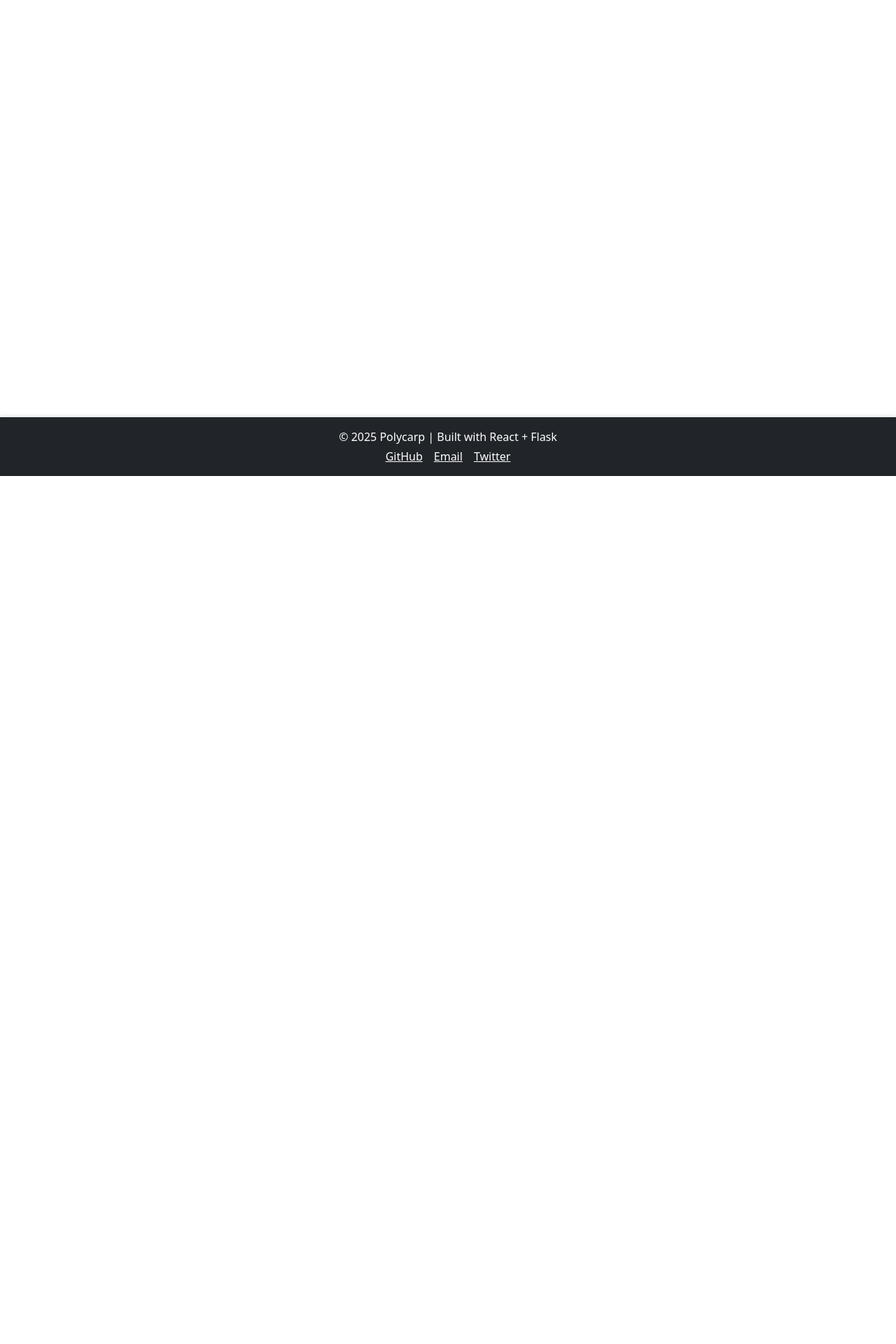
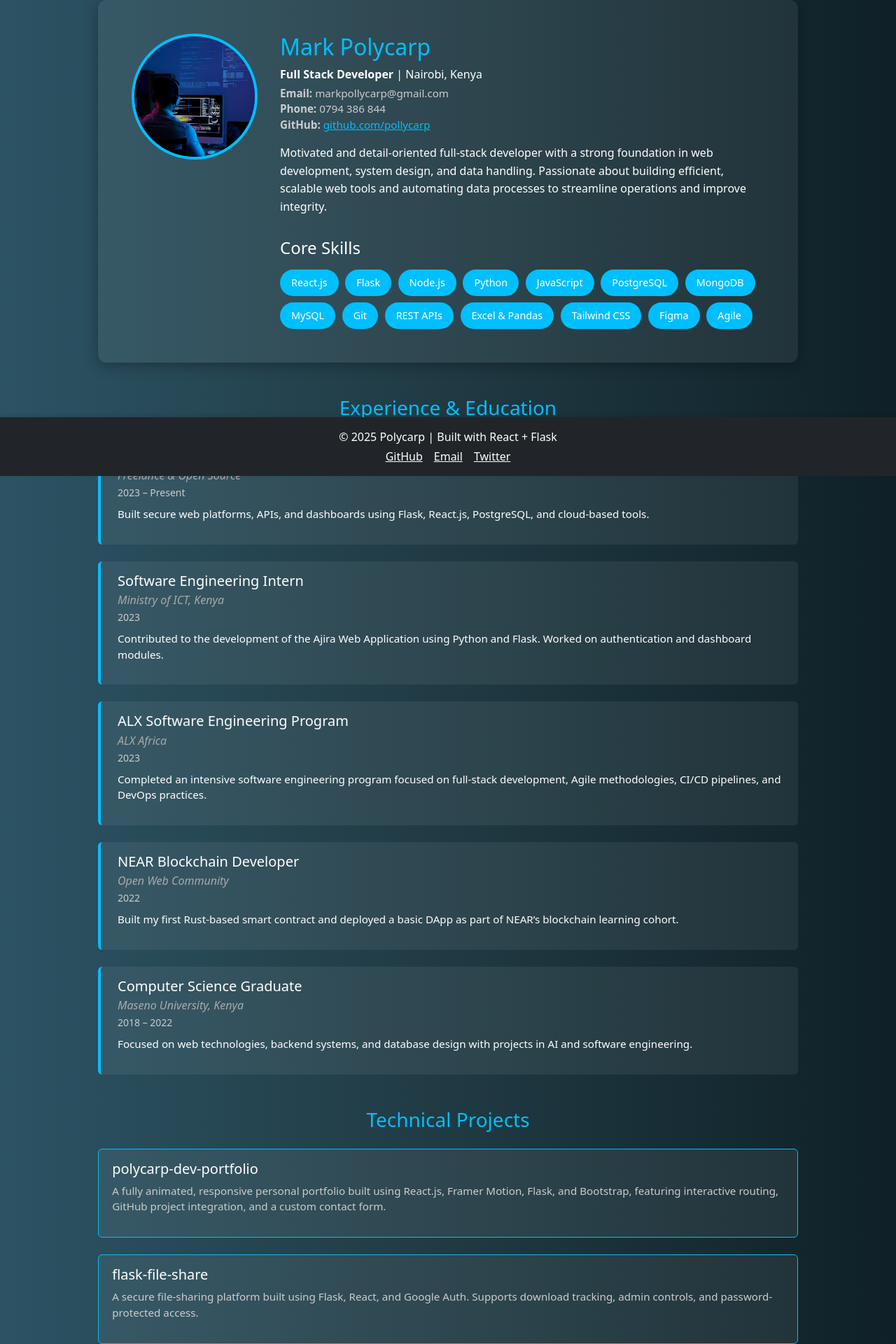
Before and after one commit to pollycarp/polycarp-dev-portfolio, a React (Create React App) app in the folder client/: page /about in a window 1280 px wide. Shown: the part 120-2040 px from the top of the page at 70% size. Before the commit the page ends 800 px from the top, so only its background shows below. Built offline with nearby package versions, Linux system fonts and the light colour scheme.

Commit message:
projects update

```diff
--- a/client/src/App.js
+++ b/client/src/App.js
@@ -7,6 +7,7 @@ import Footer from './components/Footer';
 import Home from './pages/Home';
 import Projects from './pages/Projects';
 import Contact from './pages/Contact';
+import About from './pages/About';
 
 const routeMessages = {
   '/': '> Welcome back, kingslayer254...',
@@ -37,6 +38,7 @@ const AnimatedRoutes = ({ loading, setLoading, setRouteMessage }) => {
         <Route path="/" element={<Home loading={loading} />} />
         <Route path="/projects" element={<Projects />} />
         <Route path="/contact" element={<Contact />} />
+        <Route path="/about" element={<About />} />
       </Routes>
     </AnimatePresence>
   );
--- a/client/src/components/ProjectCard.js
+++ b/client/src/components/ProjectCard.js
@@ -1,24 +1,35 @@
 import React from 'react';
 import { motion } from 'framer-motion';
 
+const badgeColors = {
+  JavaScript: '#f7df1e',
+  Python: '#3572A5',
+  HTML: '#e34c26',
+  CSS: '#563d7c',
+  Rust: '#dea584',
+  default: '#6c757d'
+};
+
 const ProjectCard = ({ project }) => {
+  const language = project.tech[0] || 'Other';
+  const badgeColor = badgeColors[language] || badgeColors.default;
+
   return (
     <motion.div
       initial={{ opacity: 0, y: 30 }}
       animate={{ opacity: 1, y: 0 }}
       whileHover={{ scale: 1.03 }}
-      transition={{ duration: 0.5 }}
-      className="project-card"
+      transition={{ duration: 0.4 }}
       style={{
-        border: '1px solid #ccc',
-        borderRadius: '8px',
+        borderRadius: '10px',
+        backgroundColor: '#fff',
         padding: '1.5rem',
-        backgroundColor: '#fff',
-        boxShadow: '0 4px 10px rgba(0, 0, 0, 0.1)',
+        boxShadow: '0 8px 20px rgba(0,0,0,0.05)',
         height: '100%',
         display: 'flex',
         flexDirection: 'column',
         justifyContent: 'space-between',
+        transition: 'all 0.3s ease-in-out'
       }}
     >
       <div>
@@ -28,12 +39,23 @@ const ProjectCard = ({ project }) => {
         </p>
       </div>
 
-      <div>
-        {project.tech && project.tech.length > 0 && (
-          <p style={{ fontSize: '0.85rem', marginTop: '0.5rem' }}>
-            <strong>Tech:</strong> {project.tech.join(', ')}
-          </p>
-        )}
+      <div style={{ marginTop: '1rem' }}>
+        {/* Tech Badge */}
+        <span
+          style={{
+            backgroundColor: badgeColor,
+            color: '#000',
+            fontWeight: 'bold',
+            fontSize: '0.8rem',
+            padding: '0.2rem 0.6rem',
+            borderRadius: '20px',
+            marginRight: '0.5rem'
+          }}
+        >
+          {language}
+        </span>
+
+        {/* GitHub Link */}
         {project.link && (
           <a
             href={project.link}
@@ -41,11 +63,14 @@ const ProjectCard = ({ project }) => {
             rel="noopener noreferrer"
             style={{
               display: 'inline-block',
-              marginTop: '0.75rem',
+              marginTop: '0.5rem',
+              fontSize: '0.85rem',
+              fontWeight: '500',
               color: '#00bfff',
-              fontWeight: 'bold',
               textDecoration: 'none'
             }}
+            onMouseOver={(e) => (e.target.style.textDecoration = 'underline')}
+            onMouseOut={(e) => (e.target.style.textDecoration = 'none')}
           >
             View on GitHub →
           </a>
--- a/client/src/pages/About.js
+++ b/client/src/pages/About.js
@@ -0,0 +1,225 @@
+import React from 'react';
+import { motion } from 'framer-motion';
+import profilePic from '../assets/profile.jpg';
+
+const skills = [
+  'React.js', 'Flask', 'Node.js', 'Python', 'JavaScript',
+  'PostgreSQL', 'MongoDB', 'MySQL', 'Git', 'REST APIs',
+  'Excel & Pandas', 'Tailwind CSS', 'Figma', 'Agile'
+];
+
+const timeline = [
+  {
+    title: 'Full-Stack Developer',
+    subtitle: 'Freelance & Open Source',
+    date: '2023 – Present',
+    description: 'Built secure web platforms, APIs, and dashboards using Flask, React.js, PostgreSQL, and cloud-based tools.'
+  },
+  {
+    title: 'Software Engineering Intern',
+    subtitle: 'Ministry of ICT, Kenya',
+    date: '2023',
+    description: 'Contributed to the development of the Ajira Web Application using Python and Flask. Worked on authentication and dashboard modules.'
+  },
+  {
+    title: 'ALX Software Engineering Program',
+    subtitle: 'ALX Africa',
+    date: '2023',
+    description: 'Completed an intensive software engineering program focused on full-stack development, Agile methodologies, CI/CD pipelines, and DevOps practices.'
+  },
+  {
+    title: 'NEAR Blockchain Developer',
+    subtitle: 'Open Web Community',
+    date: '2022',
+    description: 'Built my first Rust-based smart contract and deployed a basic DApp as part of NEAR’s blockchain learning cohort.'
+  },
+  {
+    title: 'Computer Science Graduate',
+    subtitle: 'Maseno University, Kenya',
+    date: '2018 – 2022',
+    description: 'Focused on web technologies, backend systems, and database design with projects in AI and software engineering.'
+  }
+];
+
+const projects = [
+  {
+    title: 'polycarp-dev-portfolio',
+    description: 'A fully animated, responsive personal portfolio built using React.js, Framer Motion, Flask, and Bootstrap, featuring interactive routing, GitHub project integration, and a custom contact form.'
+  },
+  {
+    title: 'flask-file-share',
+    description: 'A secure file-sharing platform built using Flask, React, and Google Auth. Supports download tracking, admin controls, and password-protected access.'
+  },
+  {
+    title: 'console-grid-game',
+    description: 'A Python-based console game using object-oriented principles and grid logic, featuring obstacles, point collection, and player navigation via CLI.'
+  },
+  {
+    title: 'Airline-Ticket-Reservation-System-Design',
+    description: 'A core Java-based system for managing airline reservations, flight schedules, passenger records, and booking status with basic GUI support.'
+  },
+  {
+    title: 'telco_churn_prediction',
+    description: 'A full-stack machine learning app using Flask, scikit-learn, and pandas. Supports real-time churn prediction, CSV upload, data visualization, and chart rendering via Chart.js.'
+  },
+  {
+    title: 'PrivacyLLM',
+    description: 'A Python research project exploring language model safety and prompt injection vulnerabilities using OpenAI’s GPT APIs and masking strategies.'
+  }
+];
+
+
+const About = () => {
+  return (
+    <motion.section
+      initial={{ opacity: 0, y: 40 }}
+      animate={{ opacity: 1, y: 0 }}
+      exit={{ opacity: 0 }}
+      transition={{ duration: 0.8 }}
+      style={{
+        minHeight: '100vh',
+        padding: '4rem 2rem',
+        background: 'linear-gradient(to right, #2c5364, #203a43, #0f2027)',
+        color: '#fff',
+        display: 'flex',
+        flexDirection: 'column',
+        alignItems: 'center'
+      }}
+    >
+      {/* Core Card */}
+      <div style={{
+        maxWidth: '1000px',
+        width: '100%',
+        backgroundColor: '#ffffff10',
+        borderRadius: '12px',
+        padding: '3rem',
+        display: 'flex',
+        flexWrap: 'wrap',
+        gap: '2rem',
+        boxShadow: '0 4px 20px rgba(0,0,0,0.3)'
+      }}>
+        {/* Profile Image */}
+        <motion.img
+          src={profilePic}
+          alt="Polycarp"
+          style={{
+            borderRadius: '50%',
+            width: '180px',
+            height: '180px',
+            objectFit: 'cover',
+            border: '4px solid #00bfff',
+            flexShrink: 0
+          }}
+          initial={{ scale: 0 }}
+          animate={{ scale: 1 }}
+          transition={{ duration: 0.5 }}
+        />
+
+        {/* Text */}
+        <div style={{ flex: 1, minWidth: '300px' }}>
+          <h2 style={{ fontSize: '2rem', color: '#00bfff' }}>Mark Polycarp</h2>
+          <p style={{ marginBottom: '0.2rem' }}><strong>Full Stack Developer</strong> | Nairobi, Kenya</p>
+          <p style={{ fontSize: '0.95rem', color: '#ccc' }}>
+            <strong>Email:</strong> markpollycarp@gmail.com<br />
+            <strong>Phone:</strong> 0794 386 844<br />
+            <strong>GitHub:</strong> <a href="https://github.com/pollycarp" target="_blank" rel="noopener noreferrer" style={{ color: '#00bfff' }}>github.com/pollycarp</a>
+          </p>
+
+          <p style={{ marginTop: '1rem', lineHeight: '1.6' }}>
+            Motivated and detail-oriented full-stack developer with a strong foundation in web development, system design, and data handling. Passionate about building efficient, scalable web tools and automating data processes to streamline operations and improve integrity.
+          </p>
+
+          {/* Skills */}
+          <div style={{ marginTop: '2rem' }}>
+            <h4 style={{ color: '#fff' }}>Core Skills</h4>
+            <div style={{ display: 'flex', flexWrap: 'wrap', gap: '0.6rem', marginTop: '1rem' }}>
+              {skills.map((skill) => (
+                <span key={skill} style={{
+                  padding: '0.5rem 1rem',
+                  backgroundColor: '#00bfff',
+                  borderRadius: '20px',
+                  fontSize: '0.9rem',
+                  fontWeight: 500
+                }}>
+                  {skill}
+                </span>
+              ))}
+            </div>
+          </div>
+        </div>
+      </div>
+
+      {/* Experience Timeline */}
+      <div style={{ maxWidth: '1000px', width: '100%', marginTop: '3rem' }}>
+        <h3 style={{ textAlign: 'center', color: '#00bfff' }}>Experience & Education</h3>
+        <div style={{ display: 'flex', flexDirection: 'column', gap: '1.5rem', marginTop: '1.5rem' }}>
+          {timeline.map((item, i) => (
+            <motion.div
+              key={i}
+              initial={{ opacity: 0, x: 30 }}
+              animate={{ opacity: 1, x: 0 }}
+              transition={{ delay: i * 0.2 }}
+              style={{
+                backgroundColor: '#ffffff10',
+                borderLeft: '4px solid #00bfff',
+                padding: '1rem 1.5rem',
+                borderRadius: '6px'
+              }}
+            >
+              <h5 style={{ marginBottom: '0.2rem' }}>{item.title}</h5>
+              <p style={{ fontStyle: 'italic', color: '#aaa', margin: 0 }}>{item.subtitle}</p>
+              <small style={{ color: '#ccc' }}>{item.date}</small>
+              <p style={{ marginTop: '0.5rem', fontSize: '0.95rem' }}>{item.description}</p>
+            </motion.div>
+          ))}
+        </div>
+      </div>
+
+      {/* Technical Projects */}
+      <div style={{ maxWidth: '1000px', width: '100%', marginTop: '3rem' }}>
+        <h3 style={{ textAlign: 'center', color: '#00bfff' }}>Technical Projects</h3>
+        <div style={{ display: 'flex', flexDirection: 'column', gap: '1.5rem', marginTop: '1.5rem' }}>
+          {projects.map((proj, i) => (
+            <motion.div
+              key={i}
+              initial={{ opacity: 0, x: 20 }}
+              animate={{ opacity: 1, x: 0 }}
+              transition={{ delay: 0.1 * i }}
+              style={{
+                backgroundColor: '#ffffff10',
+                border: '1px solid #00bfff',
+                padding: '1rem 1.2rem',
+                borderRadius: '6px'
+              }}
+            >
+              <h5>{proj.title}</h5>
+              <p style={{ color: '#ccc', fontSize: '0.95rem' }}>{proj.description}</p>
+            </motion.div>
+          ))}
+        </div>
+      </div>
+
+      {/* Resume Button */}
+      <div style={{ marginTop: '3rem' }}>
+        <a
+          href="/Polycarp_Resume.pdf"
+          download
+          target="_blank"
+          rel="noopener noreferrer"
+          style={{
+            padding: '0.75rem 1.5rem',
+            backgroundColor: '#00bfff',
+            color: '#fff',
+            borderRadius: '6px',
+            fontWeight: 'bold',
+            textDecoration: 'none'
+          }}
+        >
+          Download Resume
+        </a>
+      </div>
+    </motion.section>
+  );
+};
+
+export default About;
--- a/client/src/pages/Projects.js
+++ b/client/src/pages/Projects.js
@@ -9,23 +9,21 @@ const Projects = () => {
   const [showMore, setShowMore] = useState(false);
   const [loading, setLoading] = useState(true);
 
-  // ✅ Define pinned repositories by name (GitHub repo names)
   const pinnedRepoNames = [
     "flask-file-share",
     "polycarp-dev-portfolio",
-      "rust",
-      "hms",
+    "telco_churn_prediction",
+    "console-grid-game",
     "PrivacyLLM",
-      "tracker-for-covid19"
+    "Airline-Ticket-Reservation-System-Design"
   ];
 
-
-  const techStacks = ["All", "React", "Flask", "Python", "API"];
+  const techStacks = ["All", "React", "Flask", "Python", "Java", "Javascript", "API"];
 
   useEffect(() => {
     const fetchRepos = async () => {
       try {
-        const res = await axios.get("https://api.github.com/users/pollycarp/repos?sort=updated");
+        const res = await axios.get("https://api.github.com/users/pollycarp/repos?sort=updated&per_page=100");
         setProjects(res.data);
       } catch (err) {
         console.error("GitHub API error:", err);
@@ -37,7 +35,6 @@ const Projects = () => {
     fetchRepos();
   }, []);
 
-  // Split pinned and extra projects
   const pinnedProjects = projects.filter((repo) => pinnedRepoNames.includes(repo.name));
   const extraProjects = projects.filter((repo) => !pinnedRepoNames.includes(repo.name));
 
@@ -87,7 +84,7 @@ const Projects = () => {
         ))}
       </motion.div>
 
-      {/* Project Cards Grid */}
+      {/* Pinned Projects */}
       <motion.div
         layout
         initial={{ opacity: 0 }}
@@ -102,8 +99,7 @@ const Projects = () => {
         {loading ? (
           <p>Loading projects...</p>
         ) : (
-          <>
-            {applyFilter(pinnedProjects).map((repo) => (
+          applyFilter(pinnedProjects).map((repo) => (
             <ProjectCard
               key={repo.id}
               project={{
@@ -113,12 +109,27 @@ const Projects = () => {
                 link: repo.html_url
               }}
             />
-            ))}
+          ))
+        )}
+      </motion.div>
 
-            {showMore &&
-              applyFilter(extraProjects).map((repo) => (
+      {/* Animated Extra Projects */}
+      {showMore && (
+        <motion.div
+          layout
+          initial={{ opacity: 0, y: 20 }}
+          animate={{ opacity: 1, y: 0 }}
+          transition={{ duration: 0.6, ease: "easeInOut", delayChildren: 0.3, staggerChildren: 0.1 }}
+          style={{
+            display: 'grid',
+            gridTemplateColumns: 'repeat(auto-fit, minmax(300px, 1fr))',
+            gap: '1.5rem',
+            marginTop: '2rem'
+          }}
+        >
+          {applyFilter(extraProjects).map((repo) => (
+            <motion.div key={repo.id} initial={{ opacity: 0, y: 30 }} animate={{ opacity: 1, y: 0 }}>
               <ProjectCard
-                  key={repo.id}
                 project={{
                   title: repo.name,
                   description: repo.description,
@@ -126,10 +137,10 @@ const Projects = () => {
                   link: repo.html_url
                 }}
               />
+            </motion.div>
           ))}
-          </>
+        </motion.div>
       )}
-      </motion.div>
 
       {/* Show More Button */}
       {!loading && extraProjects.length > 0 && (
```
Lines whose indentation alone changed are shown as unchanged.
